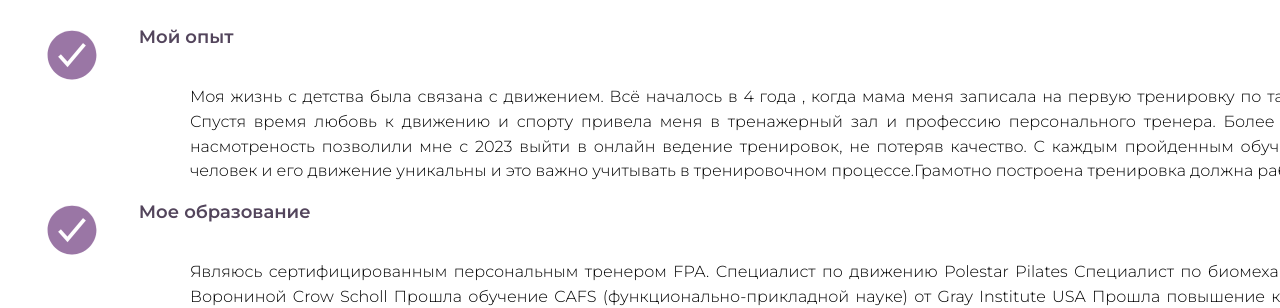
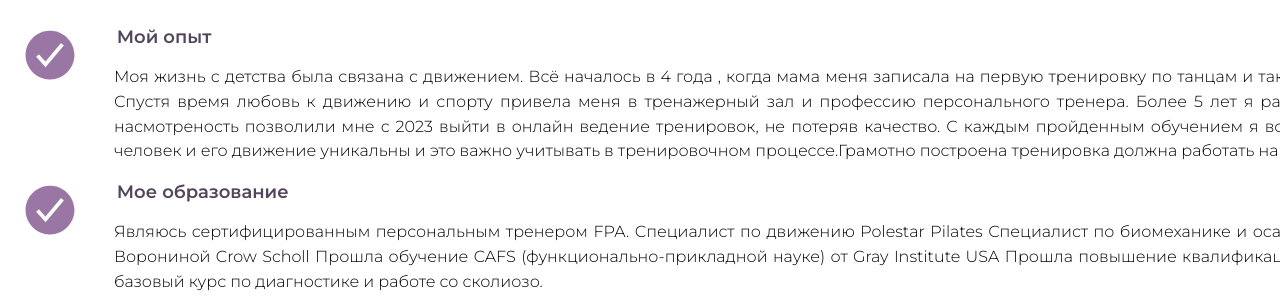
Before and after one commit to LFemina/ITGIRLS_teamproject2, a website: page index.html in a window 1280 px wide. Shown: the part 656-964 px from the top of the page. Drawn offline with nearby package versions, Linux system fonts and the light colour scheme; files that its build step writes are made by us from their sources.

Commit message:
2section DESCTOP done

```diff
--- a/assets/sass/2second-section.sass
+++ b/assets/sass/2second-section.sass
@@ -30,5 +30,9 @@ p.ui-text__p-2sect
     height: 60px
 
   .second-section-conteiner-content-text
-    padding-left: 10%
-    padding-right: 10%
+    padding-left: 6%
+    padding-right: 15%
+
+  .checkmark-h2-box
+    padding-left: 20px
+    height: 40px
```
